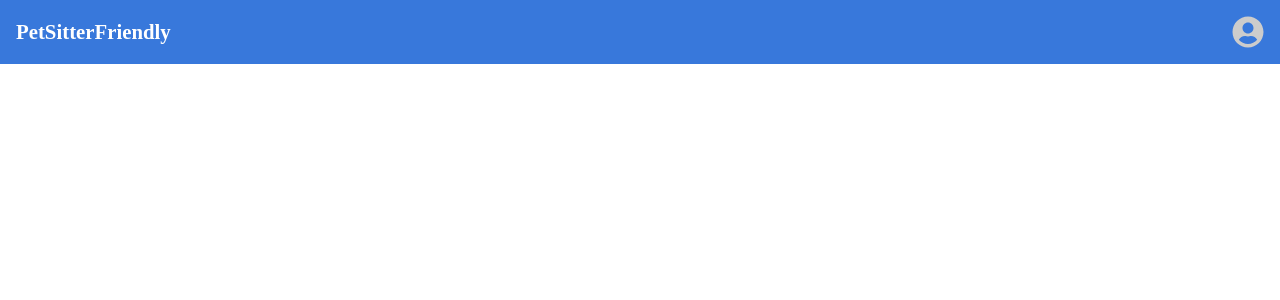
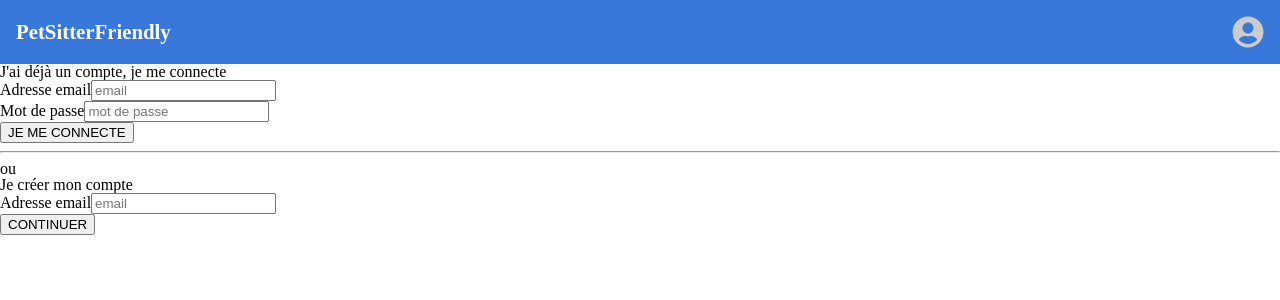
Before and after one commit to Simon-Honore/PetsitTop-Front, a React (Vite) app: page /identification in a window 1280 px wide. Shown: the top 300 px of the page. Built offline with nearby package versions, Linux system fonts and the light colour scheme.

Commit message:
feat(identification): handle click conitnue button

```diff
--- a/src/components/Header/Header.jsx
+++ b/src/components/Header/Header.jsx
@@ -7,8 +7,7 @@ function Header({ isLogged }) {
   console.log('LOGGED >>', isLogged);
   const [showMenu, setShowMenu] = useState(false);
 
-
-  const handleClick= () => {
+  const handleClick = () => {
     setShowMenu(!showMenu);
     console.log(`after click ${showMenu}`);
   };
@@ -19,7 +18,7 @@ function Header({ isLogged }) {
         <h1 className="header__main__title">PetSitterFriendly</h1>
         {isLogged
           ? (
-            <FaUserCircle size="2rem" className="header__main__icon" onClick={handleClick}/>
+            <FaUserCircle size="2rem" className="header__main__icon" onClick={handleClick} />
           )
           : (
             <div className="header__button">
--- a/src/pages/App/App.jsx
+++ b/src/pages/App/App.jsx
@@ -1,4 +1,5 @@
 import Header from '../../components/Header/Header';
+import Identification from '../Identification/Identification';
 import './App.scss';
 
 function App() {
@@ -7,7 +8,7 @@ function App() {
   return (
     <div className="App">
       <Header isLogged={logged} />
-      <main />
+      <Identification />
       <footer />
     </div>
   );
--- /dev/null
+++ b/src/pages/Identification/Identification.jsx
@@ -0,0 +1,132 @@
+import { useState } from 'react';
+import './Identification.scss';
+
+function Identification() {
+  const [continueCreating, setContinueCreating] = useState(false);
+
+  const handleClickContinue = () => {
+    setContinueCreating(true);
+  };
+
+  return (
+    <div>
+      <section>
+        <h3>J'ai déjà un compte, je me connecte</h3>
+        <form>
+          <div>
+            <label>Adresse email</label>
+            <input type="email" placeholder="email" />
+          </div>
+
+          <div>
+            <label>Mot de passe</label>
+            <input type="password" placeholder="mot de passe" />
+          </div>
+
+          <div>
+            <button type="submit">JE ME CONNECTE</button>
+          </div>
+        </form>
+      </section>
+
+      <div>
+        <hr />
+        <p>ou</p>
+      </div>
+
+      <section>
+        <h3>Je créer mon compte</h3>
+        <form>
+          <div>
+            <label>Adresse email</label>
+            <input type="email" placeholder="email" />
+          </div>
+
+          {!continueCreating
+            ? (
+              <div>
+                <button type="button" onClick={handleClickContinue}>CONTINUER</button>
+                {/* on click, see the rest of the form  */}
+              </div>
+            )
+            : (
+
+              <div>
+                <div>
+                  <label>Mot de passe</label>
+                  <input type="password" placeholder="mot de passe" />
+                </div>
+
+                <div>
+                  <label>Confirmation du mot de passe</label>
+                  <input type="password" placeholder="mot de passe" />
+                </div>
+
+                <div>
+                  <div>
+                    <label>Prénom</label>
+                    <input type="text" placeholder="prénom" />
+                  </div>
+
+                  <div>
+                    <label>Nom</label>
+                    <input type="text" placeholder="nom" />
+                  </div>
+                </div>
+
+                <div>
+                  <div>
+                    <label>Code postal</label>
+                    <input type="text" placeholder="code postal" />
+                  </div>
+
+                  <div>
+                    <label>Ville</label>
+                    <input type="text" placeholder="ville" />
+                  </div>
+                </div>
+
+                <fieldset>
+                  <legend>Type(s) de profil(s)</legend>
+                  <div>
+                    <input type="checkbox" name="" id="petOwner" />
+                    <label htmlFor="petOwner">
+                      Petowner : J&#39;ai des animaux à faire garder
+                    </label>
+                  </div>
+
+                  <div>
+                    <p>et / ou</p>
+                    <input type="checkbox" name="" id="petSitter" />
+                    <label htmlFor="petSitter">
+                      Petsitter : je souhaite garder des animaux
+                    </label>
+                  </div>
+                </fieldset>
+
+                <div>
+                  <input type="checkbox" name="" id="rgpd" />
+                  <label htmlFor="rgpd">
+                    mentions RGPD
+                  </label>
+                </div>
+
+                <div>
+                  <input type="checkbox" name="" id="cgu" />
+                  <label htmlFor="cgu">
+                    j&#39;accepte les CGU
+                  </label>
+                </div>
+
+                <div>
+                  <button type="submit">JE M&#39;INSCRIS</button>
+                </div>
+              </div>
+            )}
+        </form>
+      </section>
+    </div>
+  );
+}
+
+export default Identification;
```
Also changed, not shown: src/pages/Identification/Identification.scss (added).
